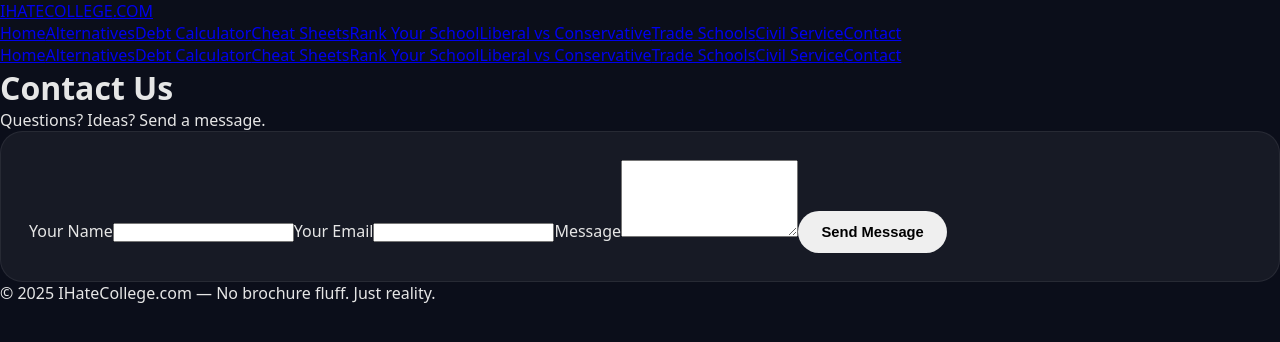
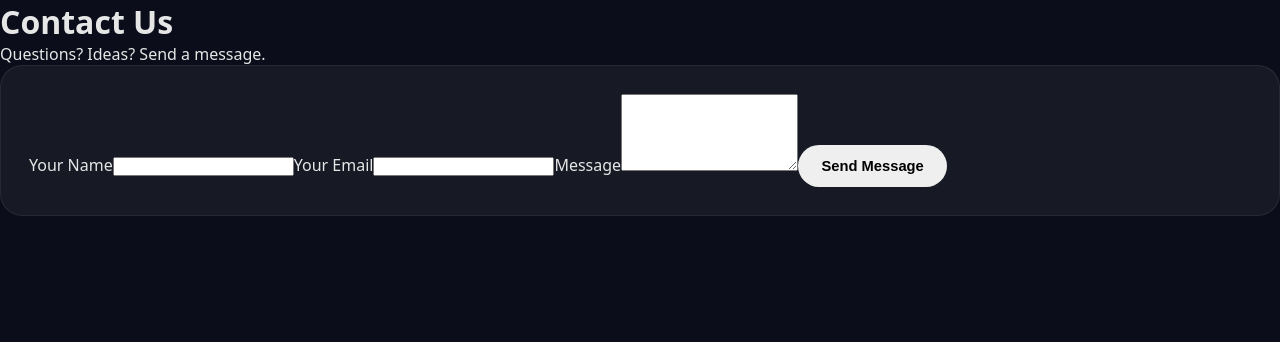
Before and after one commit to placebetsai/Ihatecollege, a Next.js app: page /contact in a window 1280 px wide. Shown: the top 342 px of the page. Built offline with nearby package versions, Linux system fonts and the light colour scheme.

Commit message:
Update Layout.js

```diff
--- a/components/Layout.js
+++ b/components/Layout.js
@@ -1,31 +1,12 @@
-// components/Layout.js
-import React from "react";
-import Head from "next/head";
-import Navbar from "./Navbar";
+export const metadata = {
+  title: "IHateCollege.com",
+  description: "College is optional. Debt isn't.",
+};
 
-export default function Layout({ title, children }) {
-  const pageTitle = title
-    ? `${title} | IHateCollege.com`
-    : "IHateCollege.com – No-BS college reality check";
-
+export default function RootLayout({ children }) {
   return (
-    <>
-      <Head>
-        <title>{pageTitle}</title>
-        <meta
-          name="description"
-          content="IHateCollege.com – Real talk on college, debt, trade paths, tech certs, bootcamps, and high-income alternatives so you don’t sign your life away."
-        />
-      </Head>
-
-      <div className="page-wrapper">
-        <Navbar />
-        <main className="page-main">{children}</main>
-
-        <footer className="site-footer">
-          <p>© 2025 IHateCollege.com — No brochure fluff. Just reality.</p>
-        </footer>
-      </div>
-    </>
+    <html lang="en">
+      <body>{children}</body>
+    </html>
   );
 }
```
